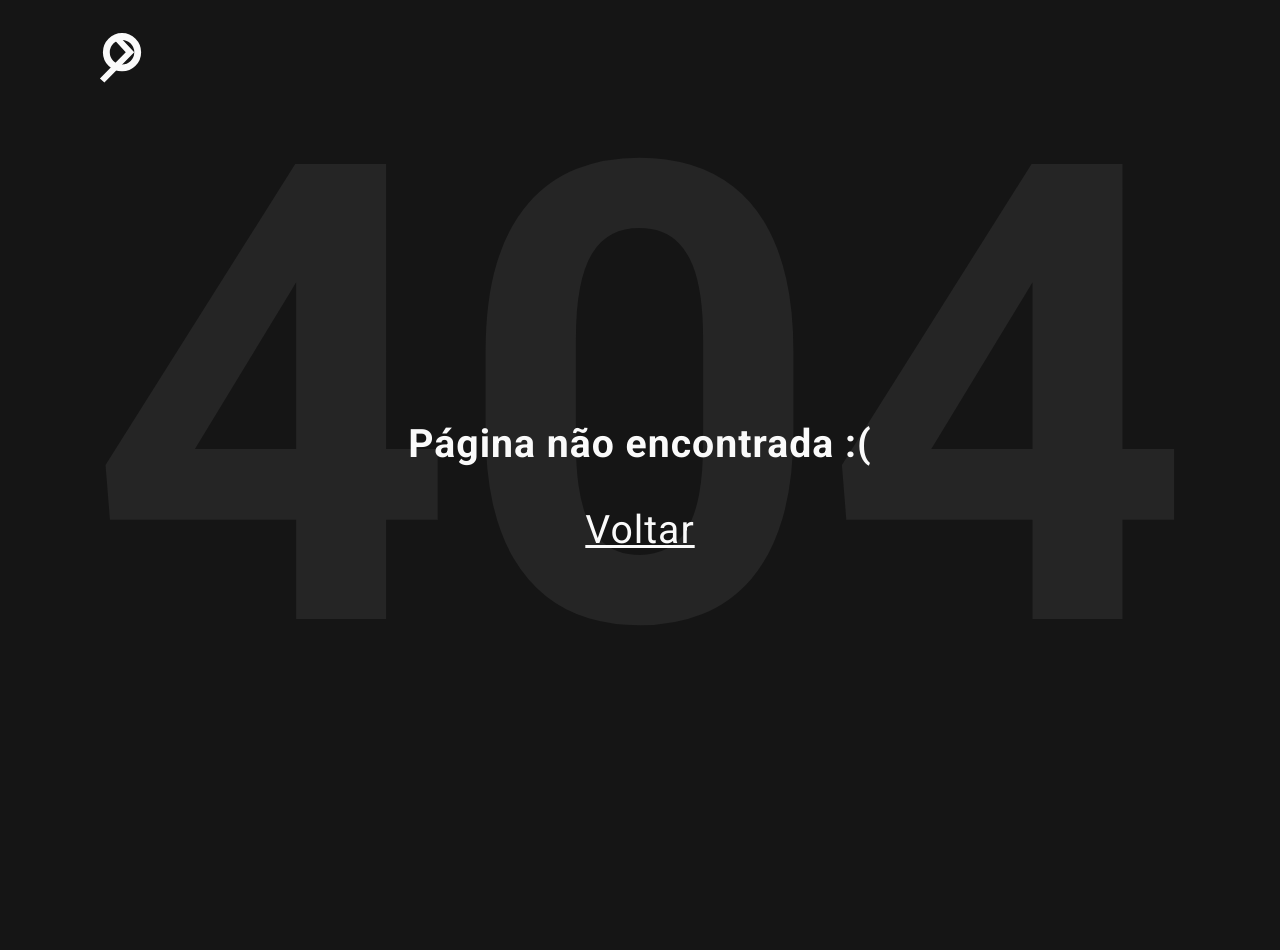
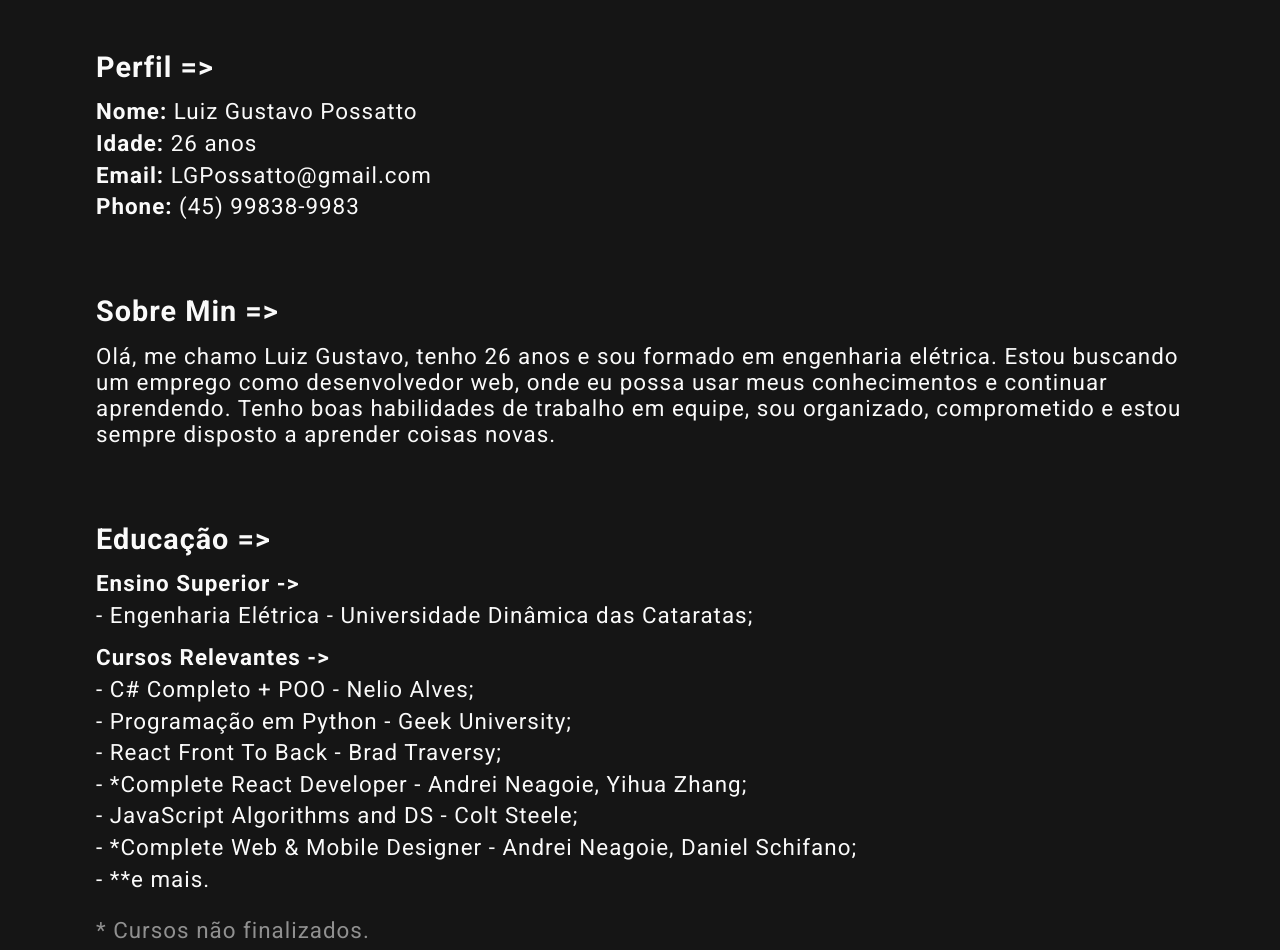
Before and after one commit to LGPossatto/my-old-portfolio, a React (Create React App) app: page /more in a window 1280 px wide. Before the commit this address had no page. Shown: the top 950 px of the page. Before the commit the page ends 887 px from the top, so only its background shows below. Built offline with nearby package versions, Linux system fonts and the light colour scheme.

Commit message:
created mor page

```diff
--- a/src/App.tsx
+++ b/src/App.tsx
@@ -1,15 +1,16 @@
 import { BrowserRouter, Switch, Route } from "react-router-dom";
-import Navbar from "./components/navbar/Navbar.component";
+//import Navbar from "./components/navbar/Navbar.component";
 
 import Home from "./pages/home/Home.page";
+import More from "./pages/more/More.page";
 import NotFound from "./pages/not-found/NotFound.page";
 
 const App = () => {
   return (
     <BrowserRouter>
-      <Navbar></Navbar>
       <Switch>
         <Route exact path="/" component={Home}></Route>
+        <Route exact path="/more" component={More}></Route>
         <Route component={NotFound}></Route>
       </Switch>
     </BrowserRouter>
--- a/src/assets/styles/globals.style.scss
+++ b/src/assets/styles/globals.style.scss
@@ -118,6 +118,9 @@ li {
   &-subtitle {
     font-size: 4rem;
   }
+  &-text {
+    font-size: 3rem;
+  }
 
   @include bp-big {
     &-header {
@@ -128,6 +131,9 @@ li {
     }
     &-subtitle {
       font-size: calc(1.6rem + 1vw);
+    }
+    &-text {
+      font-size: calc(1.6rem + 0.5vw);
     }
   }
 
--- /dev/null
+++ b/src/pages/more/More.page.tsx
@@ -0,0 +1,65 @@
+import "./more.style.scss";
+
+const More = () => {
+  return (
+    <section className="more container">
+      <div className="more__about">
+        <h1 className="fs-subtitle">{"Perfil =>"}</h1>
+        <p className="fs-text">
+          <strong>Nome:</strong> Luiz Gustavo Possatto
+        </p>
+        <p className="fs-text">
+          <strong>Idade:</strong> 26 anos
+        </p>
+        <p className="fs-text">
+          <strong>Email:</strong> LGPossatto@gmail.com
+        </p>
+        <p className="fs-text">
+          <strong>Phone:</strong> (45) 99838-9983
+        </p>
+      </div>
+      <div className="more__about">
+        <h1 className="fs-subtitle">{"Sobre Min =>"}</h1>
+        <p className="fs-text">
+          Olá, me chamo Luiz Gustavo, tenho 26 anos e sou formado em engenharia
+          elétrica. Estou buscando um emprego como desenvolvedor web, onde eu
+          possa usar meus conhecimentos e continuar aprendendo. Tenho boas
+          habilidades de trabalho em equipe, sou organizado, comprometido e
+          estou sempre disposto a aprender coisas novas.
+        </p>
+      </div>
+      <div className="more__about">
+        <h1 className="fs-subtitle">{"Educação =>"}</h1>
+        <h2 className="fs-text">{"Ensino Superior ->"}</h2>
+        <p className="fs-text helper-spc">
+          - Engenharia Elétrica - Universidade Dinâmica das Cataratas;
+        </p>
+        <h2 className="fs-text">{"Cursos Relevantes ->"}</h2>
+        <p className="fs-text">- C# Completo + POO - Nelio Alves;</p>
+        <p className="fs-text">- Programação em Python - Geek University;</p>
+        <p className="fs-text">- React Front To Back - Brad Traversy;</p>
+        <p className="fs-text">
+          - *Complete React Developer - Andrei Neagoie, Yihua Zhang;
+        </p>
+        <p className="fs-text">- JavaScript Algorithms and DS - Colt Steele;</p>
+        <p className="fs-text">
+          {
+            "- *Complete Web & Mobile Designer - Andrei Neagoie, Daniel Schifano;"
+          }
+        </p>
+        <p className="fs-text">- **e mais.</p>
+        <div className="helper-xtr">
+          <p className="fs-text fc-gray">* Cursos não finalizados.</p>
+          <p className="fs-text fc-gray">
+            ** Mais se refere a cursos e vídeo aulas feitas através do YouTube,
+            sobre HTML, CSS, JavaScript, TypeScript, React, NodeJs, GraphQL. Os
+            canais mais utilizados foram freeCodeCamp, Traversy Media, Coding
+            Addict, The Net Ninja.
+          </p>
+        </div>
+      </div>
+    </section>
+  );
+};
+
+export default More;
--- /dev/null
+++ b/src/pages/more/more.style.scss
@@ -0,0 +1,24 @@
+.more {
+  &__about {
+    margin: 50px 0 75px;
+
+    //text-align: justify;
+
+    h1 {
+      margin: 0.5em 0;
+    }
+
+    h2,
+    p {
+      margin: 0.25em 0;
+    }
+  }
+
+  .helper-spc {
+    margin-bottom: 0.75em;
+  }
+
+  .helper-xtr {
+    margin-top: 2.5rem;
+  }
+}
```
